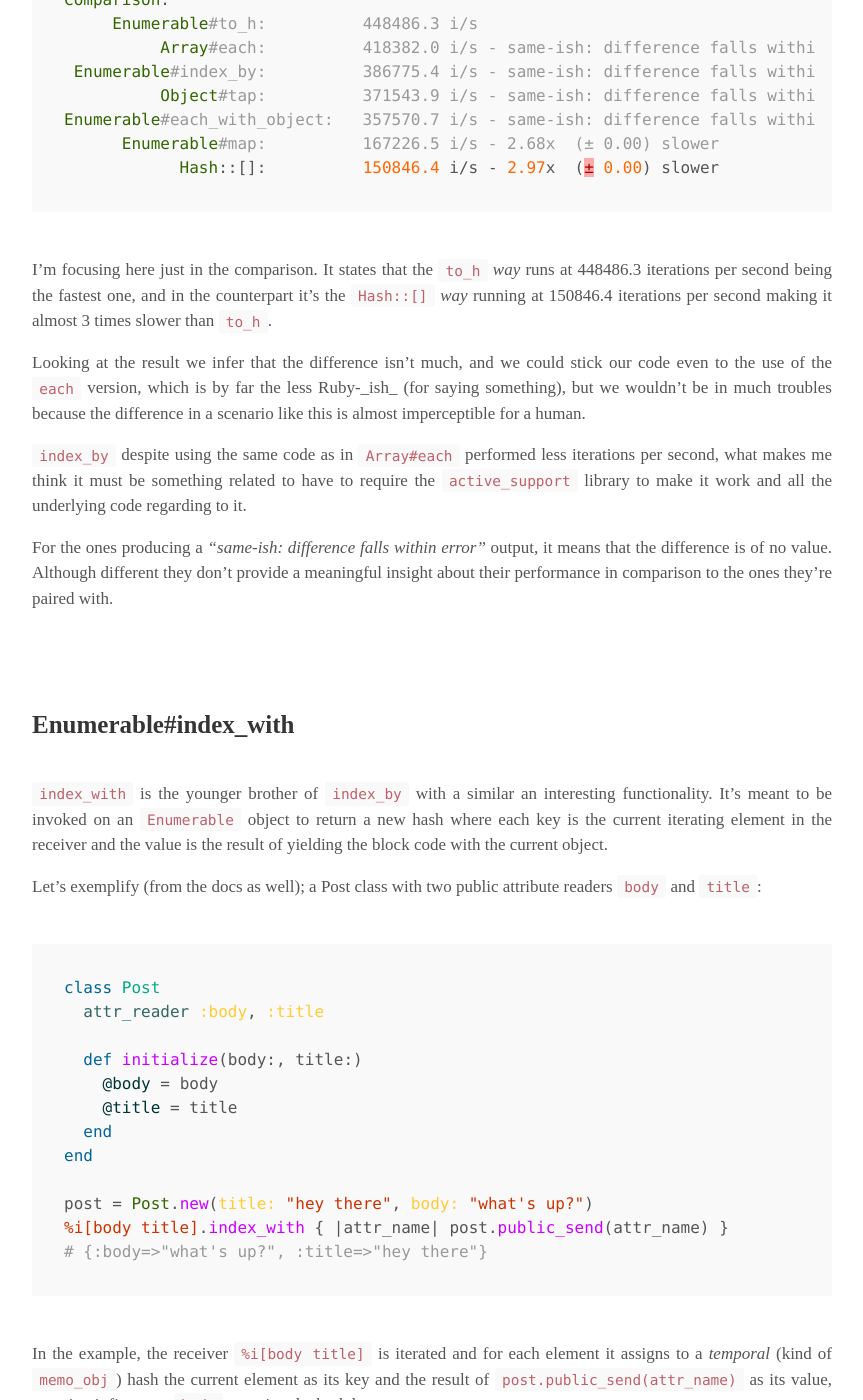
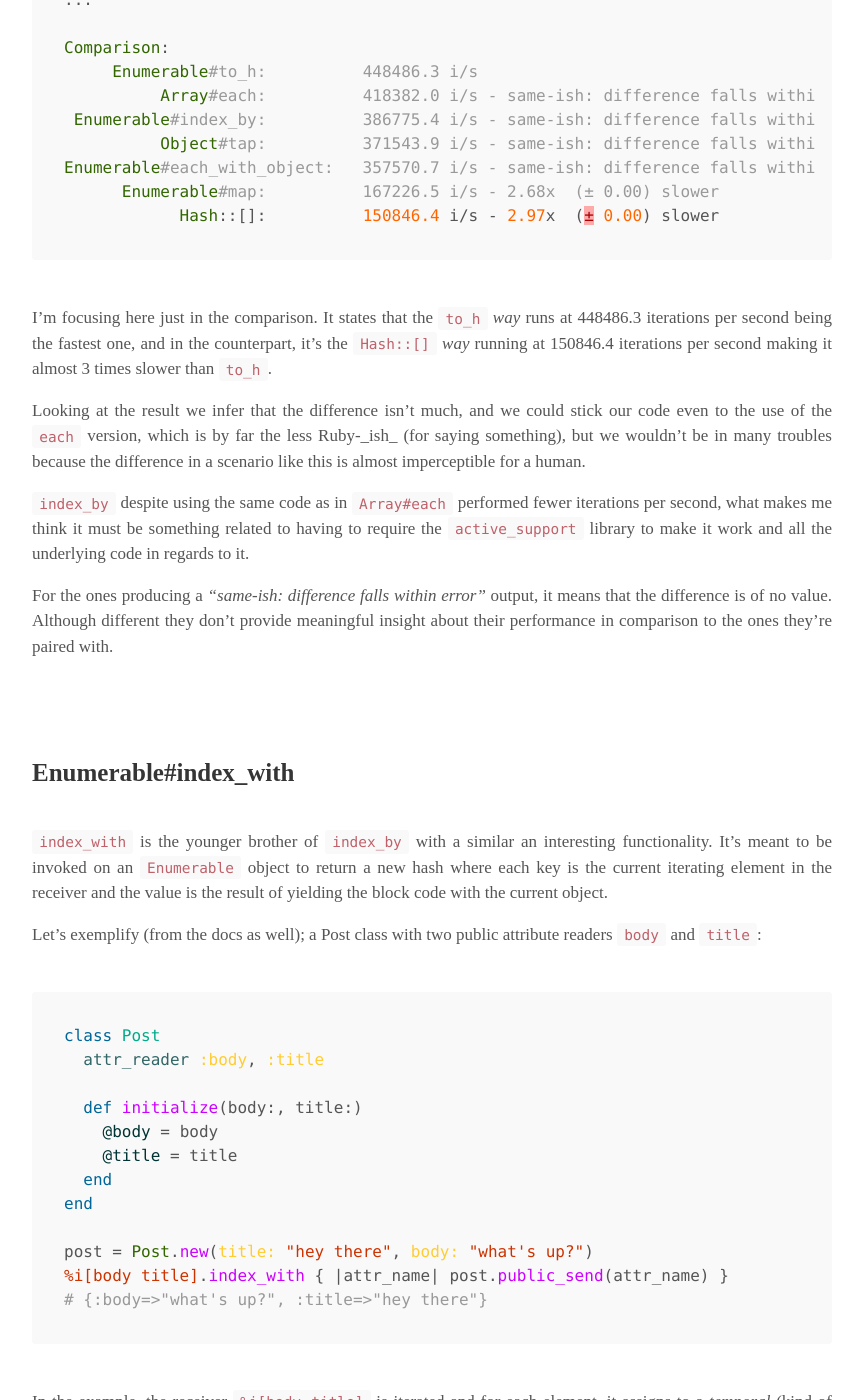
Before and after one commit to sebastian-palma/sebastian-palma.github.io, a Jekyll site: the page built from _posts/2020-06-08-rails-index-by-index-with.md, in a window 1280 px wide and 1400 px high, scrolled down 5464 px. Shown: the whole window, without its empty margins (208-1071 px from the left). Built offline with Jekyll 4.4.1, drawn with Linux system fonts in a browser that asks for light colours; some of the changed text lies outside the part shown.

Commit message:
Update 2020-06-08 post.

````diff
--- a/_posts/2020-06-08-rails-index-by-index-with.md
+++ b/_posts/2020-06-08-rails-index-by-index-with.md
@@ -11,7 +11,7 @@
 
 There are two methods in the Ruby on Rails framework that got my attention when I heard about them for the first time; `Enumerable#index_by` and `Enumerable#index_with`.
 
-While the first one is already more than 14 years old (added by [@seckar](https://github.com/seckar) in June 2006 - see [#a552651](https://github.com/rails/rails/commit/a55265132b37c6fb8ac15a96b44e64a64bcd4c45)), the other one was just introduced a couple of years ago. And they've remained untouched several years, just for a few performance updates, but clearly there's not much to do since the code is pretty simple:
+While the first one is already more than 14 years old (added by [@seckar](https://github.com/seckar) in June 2006 - see [#a552651](https://github.com/rails/rails/commit/a55265132b37c6fb8ac15a96b44e64a64bcd4c45)), the other one was introduced just a couple of years ago. And they've remained untouched several years just for a few performance updates, but clearly, there's not much to do since the code is pretty simple:
 
 
 
@@ -86,7 +88,7 @@
 
 
 
-The `securerandom` library is required to generate some random numbers and add an identifier to every person `login`, aiming to make each key unique - as you might know if the same key is set more than once on a `Hash`, the last is the one that preserves. The block code is then yielded inside the `index_by` method, as result every key takes the value of the `login` method invoked on the current object (`self`) interpolated with a random hexadecimal string of 10 digits created using the `SecureRandom` library.
+The `securerandom` library is required to generate some random numbers and add an identifier to every person `login`, aiming to make each key unique - as you might know, if the same key is set more than once on a `Hash`, the last is the one that preserves. The block code is then yielded inside the `index_by` method, as result every key takes the value of the `login` method invoked on the current object (`self`) interpolated with a random hexadecimal string of 10 digits created using the `SecureRandom` library.
 
 Finally, if the method is invoked without given a block it returns the receiver as an `Enumerator`  which is common when defining custom `Enumerable` methods - from the Ruby docs:
 
@@ -98,7 +100,7 @@
 
 The addition of `index_by` to the core code of Rails aims at making the conversion from one object to another easier to do and to read, but it might not be easy to get the idea without giving it some time to understand it.
 
-There are different ways in which you can do this kind of transformation, like using [`Array#each`](https://ruby-doc.org/core-2.6.5/Array.html#method-i-each) as in the method body of `index_by`, [`Enumerable#map`](https://ruby-doc.org/core-2.6.5/Enumerable.html#method-i-map),  [`Enumerable#each_with_object`](https://ruby-doc.org/core-2.6.5/Enumerable.html#method-i-each_with_object) or even [`Object#tap`](https://ruby-doc.org/core-2.7.1/Object.html#method-i-tap):
+There are different ways in which you can do this kind of transformation, like using [`Array#each`](https://ruby-doc.org/core-2.6.5/Array.html#method-i-each) as in the method body of `index_by`, [`Enumerable#map`](https://ruby-doc.org/core-2.6.5/Enumerable.html#method-i-map),  [`Enumerable#each_with_object`](https://ruby-doc.org/core-2.6.5/Enumerable.html#method-i-each_with_object), or even [`Object#tap`](https://ruby-doc.org/core-2.7.1/Object.html#method-i-tap):
 
 
 
@@ -155,9 +157,9 @@
 
 
 
-Four characters less, a single method invoked and a pretty clear intent. A very neat addition for `to_h`.
+Four characters less, a single method invoked, and a pretty clear intent. A very neat addition for `to_h`.
 
-If you're working with Ruby and your version supports passing a block to `to_h` you can stick with it, otherwise if you're using Rails `index_by` is enough to get it done.
+If you're working with Ruby and your version supports passing a block to `to_h` you can stick with it, otherwise, if you're using Rails `index_by` is enough to get it done.
 
 Having so many ways to get the same expected result makes oneself wonder which is the best one. As _best_ is a broad term and depends heavily on the context, the less you can do is to measure them to see which one to choose. For that you can use the [`evanphx/benchmark-ips`](https://github.com/evanphx/benchmark-ips) library - actually Ruby provides `benchmark` which is simpler, if you want you can go with it, the usage is pretty much the same.
 
@@ -214,13 +216,13 @@
 
 
 
-I'm focusing here just in the comparison. It states that the `to_h` _way_ runs at 448486.3 iterations per second being the fastest one, and in the counterpart it's the `Hash::[]` _way_ running at 150846.4 iterations per second making it almost 3 times slower than `to_h`.
+I'm focusing here just in the comparison. It states that the `to_h` _way_ runs at 448486.3 iterations per second being the fastest one, and in the counterpart, it's the `Hash::[]` _way_ running at 150846.4 iterations per second making it almost 3 times slower than `to_h`.
 
-Looking at the result we infer that the difference isn't much, and we could stick our code even to the use of the `each` version, which is by far the less Ruby-_ish_ (for saying something), but we wouldn't be in much troubles because the difference in a scenario like this is almost imperceptible for a human.
+Looking at the result we infer that the difference isn't much, and we could stick our code even to the use of the `each` version, which is by far the less Ruby-_ish_ (for saying something), but we wouldn't be in many troubles because the difference in a scenario like this is almost imperceptible for a human.
 
-`index_by` despite using the same code as in `Array#each` performed less iterations per second, what makes me think it must be something related to have to require the `active_support` library to make it work and all the underlying code regarding to it.
+`index_by` despite using the same code as in `Array#each` performed fewer iterations per second, what makes me think it must be something related to having to require the `active_support` library to make it work and all the underlying code in regards to it.
 
-For the ones producing a _"same-ish: difference falls within error"_ output, it means that the difference is of no value. Although different they don't provide a meaningful insight about their performance in comparison to the ones they're paired with.
+For the ones producing a _"same-ish: difference falls within error"_ output, it means that the difference is of no value. Although different they don't provide meaningful insight about their performance in comparison to the ones they're paired with.
 
 ##### Enumerable#index_with
 
@@ -247,7 +249,7 @@
 
 
 
-In the example, the receiver `%i[body title]` is iterated and for each element it assigns to a _temporal_ (kind of `memo_obj`) hash the current element as its key and the result of `post.public_send(attr_name)` as its value, meaning it first uses `body` to assign the hash key:
+In the example, the receiver `%i[body title]` is iterated and for each element, it assigns to a _temporal_ (kind of `memo_obj`) hash the current element as its key and the result of `post.public_send(attr_name)` as its value, meaning it first uses `body` to assign the hash key:
 
 ```ruby
 { :body => post.public_send(attr_name) }
@@ -283,7 +285,7 @@
 
 
 
-If you don't pass a block, it uses the default argument as the value for the current element; that's to say, for all the element in the receiver as long as `default` is different to `Enumerable::INDEX_WITH_DEFAULT`, otherwise it returns the receiver as an `Enumerable` object of `index_with`.
+If you don't pass a block, it uses the default argument as the value for the current element; that's to say, for all the element in the receiver as long as `default` is different to `Enumerable::INDEX_WITH_DEFAULT`, otherwise, it returns the receiver as an `Enumerable` object of `index_with`.
 
 So, the second branch of the condition is pretty useful too. If you want to create a `Hash` from an array with some default values, you can pass it as the first and only one parameter for `index_with`, e.g:
 
@@ -296,6 +298,13 @@
 %i[body title].index_with("placeholder")
 => {:body=>"placeholder", :title=>"placeholder"}
 ```
+
+<br>
+<br>
+
+As you can see with these two examples, Rails adds many different methods in its core that can be very useful in making your code easier to read and to understand.
+
+While many of them might not provide a very big difference in time and/or space complexity, they might help you to do your code less error-prone and to make their intent more clear, which is a point to start considering to use them.
 
 {% include references.html -%}
 
````
Also changed, not shown: other parts of _posts/2020-06-08-rails-index-by-index-with.md (+8 -6 lines), _pages/about.md (+3 -3 lines), 5 other files.
